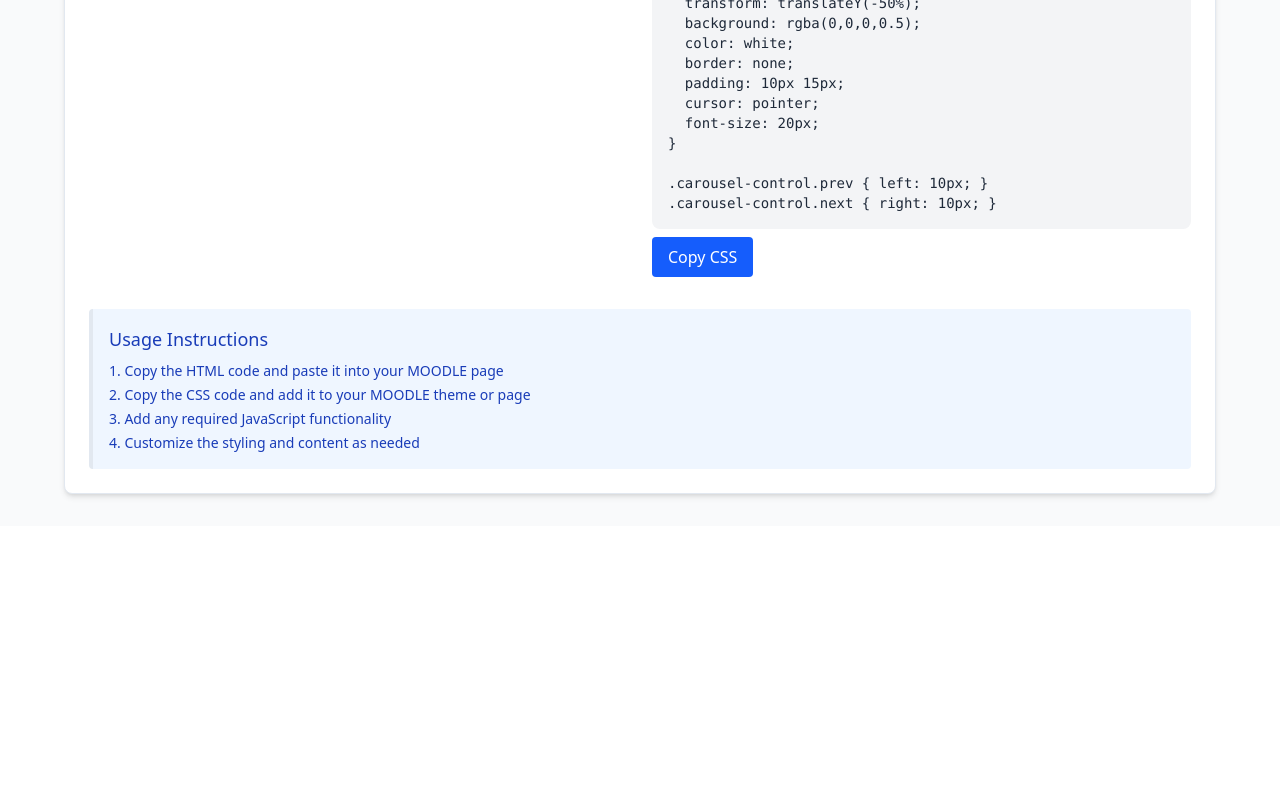
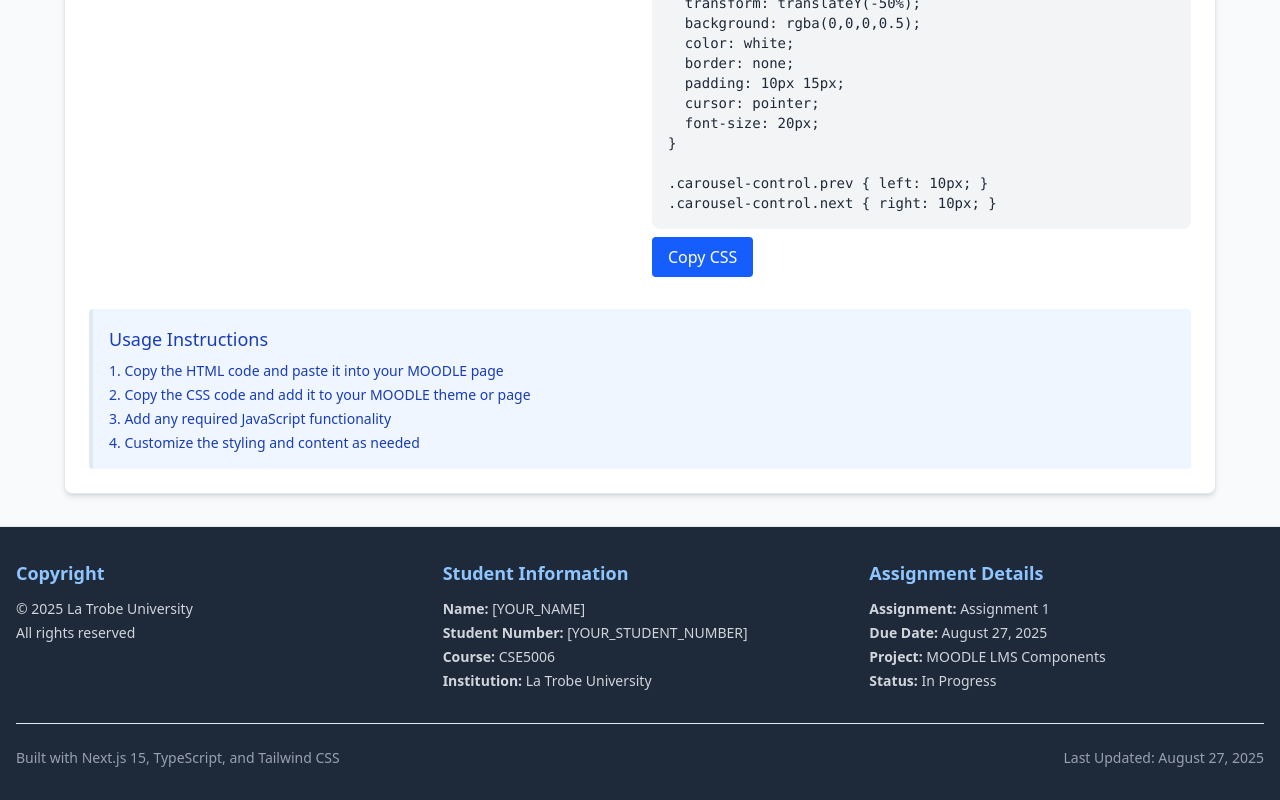
Before and after one commit to PJ-Cipher/CWA_Assignment, a Next.js app: page /components in a window 1280 px wide. Shown: the part 1163-1963 px from the top of the page. Before the commit the page ends 1689 px from the top, so only its background shows below. Built offline with nearby package versions, Linux system fonts and the light colour scheme.

Commit message:
footer update

```diff
--- /dev/null
+++ b/app/components/Footer.tsx
@@ -0,0 +1,71 @@
+'use client';
+
+import { useEffect, useState } from 'react';
+
+export default function Footer() {
+  const [currentDate, setCurrentDate] = useState('');
+
+  useEffect(() => {
+    // Get current date in a readable format
+    const now = new Date();
+    const options: Intl.DateTimeFormatOptions = {
+      year: 'numeric',
+      month: 'long',
+      day: 'numeric'
+    };
+    setCurrentDate(now.toLocaleDateString('en-US', options));
+  }, []);
+
+  return (
+    <footer className="bg-gray-800 dark:bg-gray-900 text-white border-t border-gray-700 dark:border-gray-600">
+      <div className="container mx-auto px-4 py-8">
+        <div className="grid md:grid-cols-3 gap-8">
+          {/* Copyright Section */}
+          <div className="text-center md:text-left">
+            <h3 className="text-lg font-semibold mb-3 text-blue-300">Copyright</h3>
+            <p className="text-gray-300 text-sm">
+              © {new Date().getFullYear()} La Trobe University
+            </p>
+            <p className="text-gray-300 text-sm mt-1">
+              All rights reserved
+            </p>
+          </div>
+
+          {/* Student Information Section */}
+          <div className="text-center md:text-left">
+            <h3 className="text-lg font-semibold mb-3 text-blue-300">Student Information</h3>
+            <div className="text-gray-300 text-sm space-y-1">
+              <p><strong>Name:</strong> [YOUR_NAME]</p>
+              <p><strong>Student Number:</strong> [YOUR_STUDENT_NUMBER]</p>
+              <p><strong>Course:</strong> CSE5006</p>
+              <p><strong>Institution:</strong> La Trobe University</p>
+            </div>
+          </div>
+
+          {/* Date and Assignment Section */}
+          <div className="text-center md:text-left">
+            <h3 className="text-lg font-semibold mb-3 text-blue-300">Assignment Details</h3>
+            <div className="text-gray-300 text-sm space-y-1">
+              <p><strong>Assignment:</strong> Assignment 1</p>
+              <p><strong>Due Date:</strong> {currentDate}</p>
+              <p><strong>Project:</strong> MOODLE LMS Components</p>
+              <p><strong>Status:</strong> In Progress</p>
+            </div>
+          </div>
+        </div>
+
+        {/* Bottom Bar */}
+        <div className="border-t border-gray-700 dark:border-gray-600 mt-8 pt-6">
+          <div className="flex flex-col md:flex-row justify-between items-center text-sm text-gray-400">
+            <div className="text-center md:text-left mb-4 md:mb-0">
+              <p>Built with Next.js 15, TypeScript, and Tailwind CSS</p>
+            </div>
+            <div className="text-center md:text-right">
+              <p>Last Updated: {currentDate}</p>
+            </div>
+          </div>
+        </div>
+      </div>
+    </footer>
+  );
+}
--- a/app/layout.tsx
+++ b/app/layout.tsx
@@ -2,6 +2,7 @@ import type { Metadata } from "next";
 import { Geist, Geist_Mono } from "next/font/google";
 import "./globals.css";
 import Header from "./components/header";
+import Footer from "./components/Footer";
 import { ThemeProvider } from "./contexts/ThemeContext";
 
 const geistSans = Geist({
@@ -27,13 +28,14 @@ export default function RootLayout({
   return (
     <html lang="en" suppressHydrationWarning>
       <body
-        className={`${geistSans.variable} ${geistMono.variable} antialiased`}
+        className={`${geistSans.variable} ${geistMono.variable} antialiased flex flex-col min-h-screen`}
       >
         <ThemeProvider>
           <Header />
-          <main className="min-h-screen bg-gray-50 dark:bg-gray-900">
+          <main className="flex-1 bg-gray-50 dark:bg-gray-900">
             {children}
           </main>
+          <Footer />
         </ThemeProvider>
       </body>
     </html>
```
